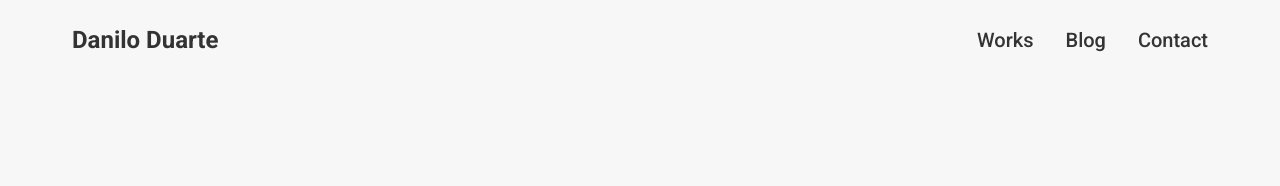
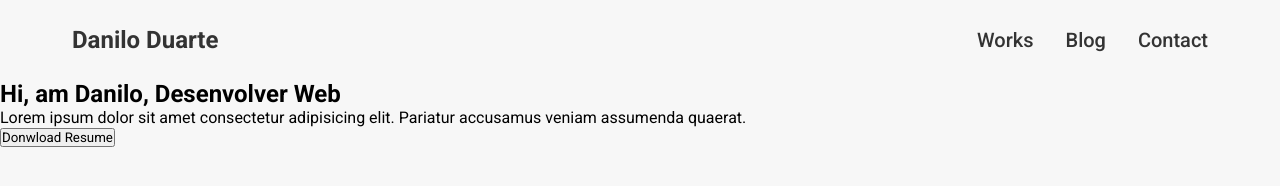
Before and after one commit to danilojduarte/FrontEndReact, a plain HTML site: page Aua-ProjetoPratico/index.html in a window 1280 px wide. Drawn offline with Linux system fonts and the light colour scheme.

Commit message:
Criando section banner

```diff
--- a/Aua-ProjetoPratico/index.html
+++ b/Aua-ProjetoPratico/index.html
@@ -34,7 +34,24 @@
       </nav>
     </header>
 
-    <main></main>
+    <main>
+      <section id="banner">
+        <div class="banner-content">
+          <h1 class="banner-content-title">Hi, am Danilo,
+            Desenvolver Web
+          </h1>
+          <p class="banner-content-subtlite">
+            Lorem ipsum dolor sit amet consectetur adipisicing elit. Pariatur accusamus veniam assumenda quaerat.
+          </p>
+          <button class="banner-content-btn">
+            Donwload Resume
+          </button>
+        </div>
+        <div>
+
+        </div>
+      </section>
+    </main>
 
     <footer></footer>
   </body>
```
